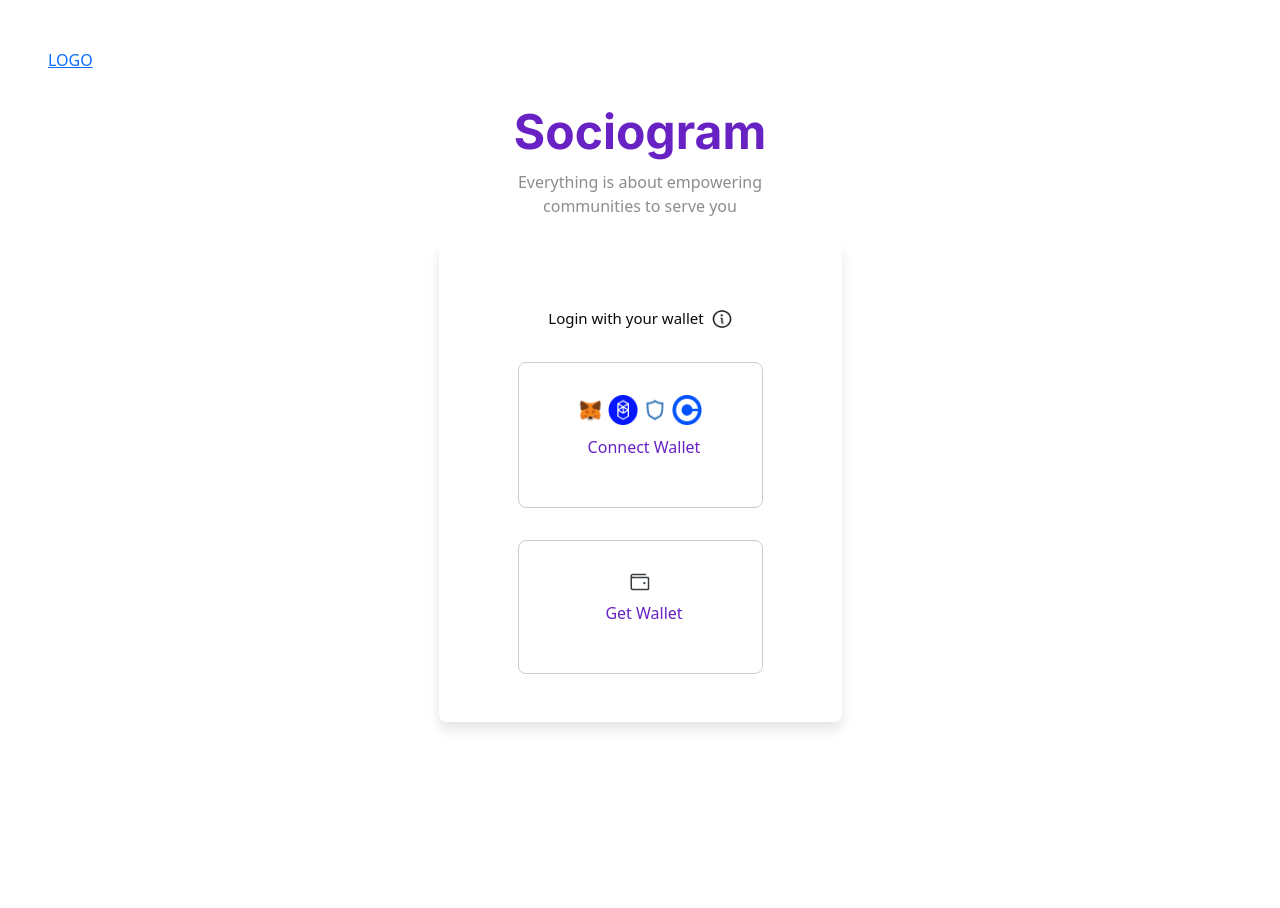
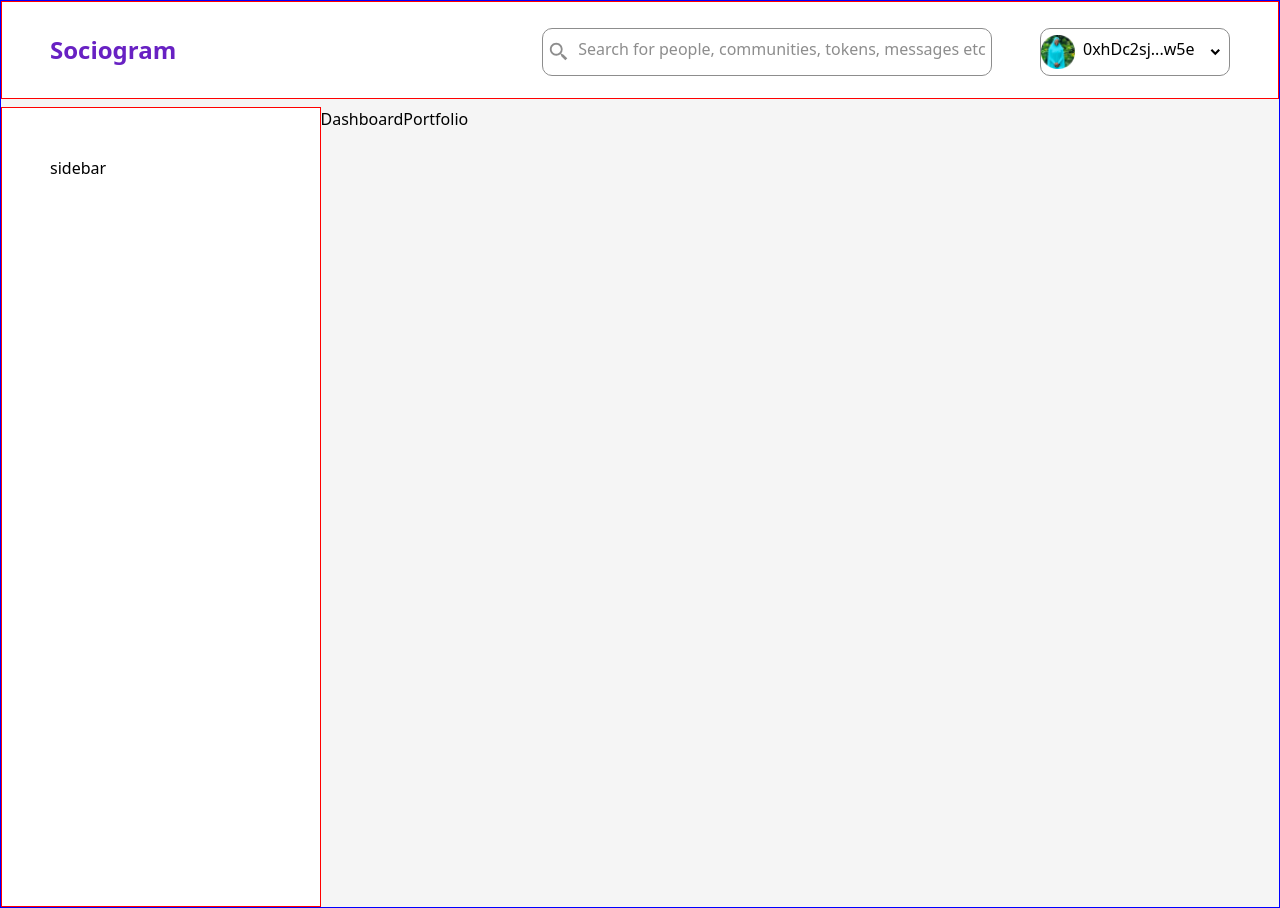
Before and after one commit to mySociogram/Frontend, a React (Vite) app: page / in a window 1280 px wide. Before the commit the page ends 818 px from the top, so only its background shows below. Built offline with nearby package versions, Linux system fonts and the light colour scheme.

Commit message:
created a navbar for the dashboard layout

```diff
--- a/src/App.css
+++ b/src/App.css
@@ -2,7 +2,4 @@
   margin: 0;
   padding: 10px;
   text-align: center;
-}
-
-
- */
+} */
--- /dev/null
+++ b/src/components/NavBar.tsx
@@ -0,0 +1,29 @@
+import React from 'react'
+import { BiSearchAlt2 } from 'react-icons/bi'
+import { RiArrowDropDownLine } from 'react-icons/ri'
+import avatar from '../assets/avatar.png'
+
+const NavBar = () => {
+  return (
+    <header className='p-lg-5 nav-header d-flex'>
+      <div>
+        <h3>Sociogram</h3>
+      </div>
+      <main className='d-flex nav-firstMain'>
+        <section className='nav-firstSection d-flex'>
+          <BiSearchAlt2 className='nav-searchIcon' />
+          <p className='mt-lg-2 ms-lg-2'>
+            Search for people, communities, tokens, messages etc
+          </p>
+        </section>
+        <section className='nav-secondsec d-flex ms-lg-5'>
+          <img src={avatar} alt='avatar'/>
+          <p className='ms-lg-2 mt-lg-2'>0xhDc2sj...w5e</p>
+          <RiArrowDropDownLine className='nav-arrow ms-lg-2 mt-lg-2'/>
+        </section>
+      </main>
+    </header>
+  )
+}
+
+export default NavBar
--- /dev/null
+++ b/src/components/SideBar.tsx
@@ -0,0 +1,8 @@
+import React from 'react'
+import '../style/SideBar.css'
+
+const SideBar = () => {
+  return <aside className='sidebar p-lg-5'>sidebar</aside>
+}
+
+export default SideBar
--- a/src/layouts/DashboardLayout.tsx
+++ b/src/layouts/DashboardLayout.tsx
@@ -2,13 +2,20 @@ import React from 'react'
 import { Outlet } from 'react-router'
 import Sidebar from '../components/Sidebar/Sidebar'
 import Header from '../components/Header/Header'
+import NavBar from '../components/NavBar'
+import SideBar from '../components/SideBar'
+import '../style/NavBar.css'
 
 const DashboardLayout = () => {
   return (
-    <div>
-      <Header />
-      <Sidebar />
-      <Outlet />
+    <div className='dash-layout'>
+      <NavBar />
+      {/* <Header /> */}
+      <section className='d-flex mt-lg-2'>
+        <SideBar />
+        <Outlet />
+      </section>
+      {/* <Sidebar /> */}
     </div>
   )
 }
--- a/src/routes/DashboardHome.tsx
+++ /dev/null
@@ -1,9 +0,0 @@
-import React from 'react'
-
-const DashboardHome = () => {
-  return (
-    <div>DashboardHome</div>
-  )
-}
-
-export default DashboardHome
--- /dev/null
+++ b/src/routes/DashboardPortfolio.tsx
@@ -0,0 +1,7 @@
+import React from 'react'
+
+const DashboardPortfolio = () => {
+  return <div>DashboardPortfolio</div>
+}
+
+export default DashboardPortfolio
--- /dev/null
+++ b/src/style/NavBar.css
@@ -0,0 +1,54 @@
+@media (min-width: 1024px) {
+  .dash-layout {
+    border: 1px solid blue;
+    background: #f5f5f5;
+  }
+  .nav-header {
+    background: #ffffff;
+    justify-content: space-between;
+    border: 1px solid red;
+    height: 96px;
+  }
+  .nav-header h3 {
+    font-weight: 700;
+    font-size: 24px;
+    line-height: 32px;
+    color: #6821c3;
+    margin-top: -16px;
+  }
+  .nav-firstSection {
+    border: 1px solid #8d8d8d;
+    border-radius: 10px;
+    width: 450px;
+    height: 48px;
+    justify-content: center;
+    margin-top: -22px;
+  }
+  .nav-searchIcon {
+    color: #8d8d8d;
+    font-size: 22px;
+    margin-top: 12px;
+  }
+  .nav-firstSection p {
+    font-weight: 400;
+    font-size: 16px;
+    line-height: 24px;
+    color: #8d8d8d;
+  }
+  .nav-secondsec {
+    border: 1px solid #8d8d8d;
+    justify-content: center;
+    border-radius: 10px;
+    width: 190px;
+    height: 48px;
+    margin-top: -22px;
+  }
+  .nav-secondsec img {
+    margin-top: 6px;
+    width: 34px;
+    height: 34px;
+  }
+  .nav-arrow {
+    font-size: 30px;
+  }
+}
--- /dev/null
+++ b/src/style/SideBar.css
@@ -0,0 +1,3 @@
+.sidebar {
+  border: 1px solid red;
+}
```
Also changed, not shown: src/App.jsx (+22 -17 lines), src/assets/avatar.png (added).
